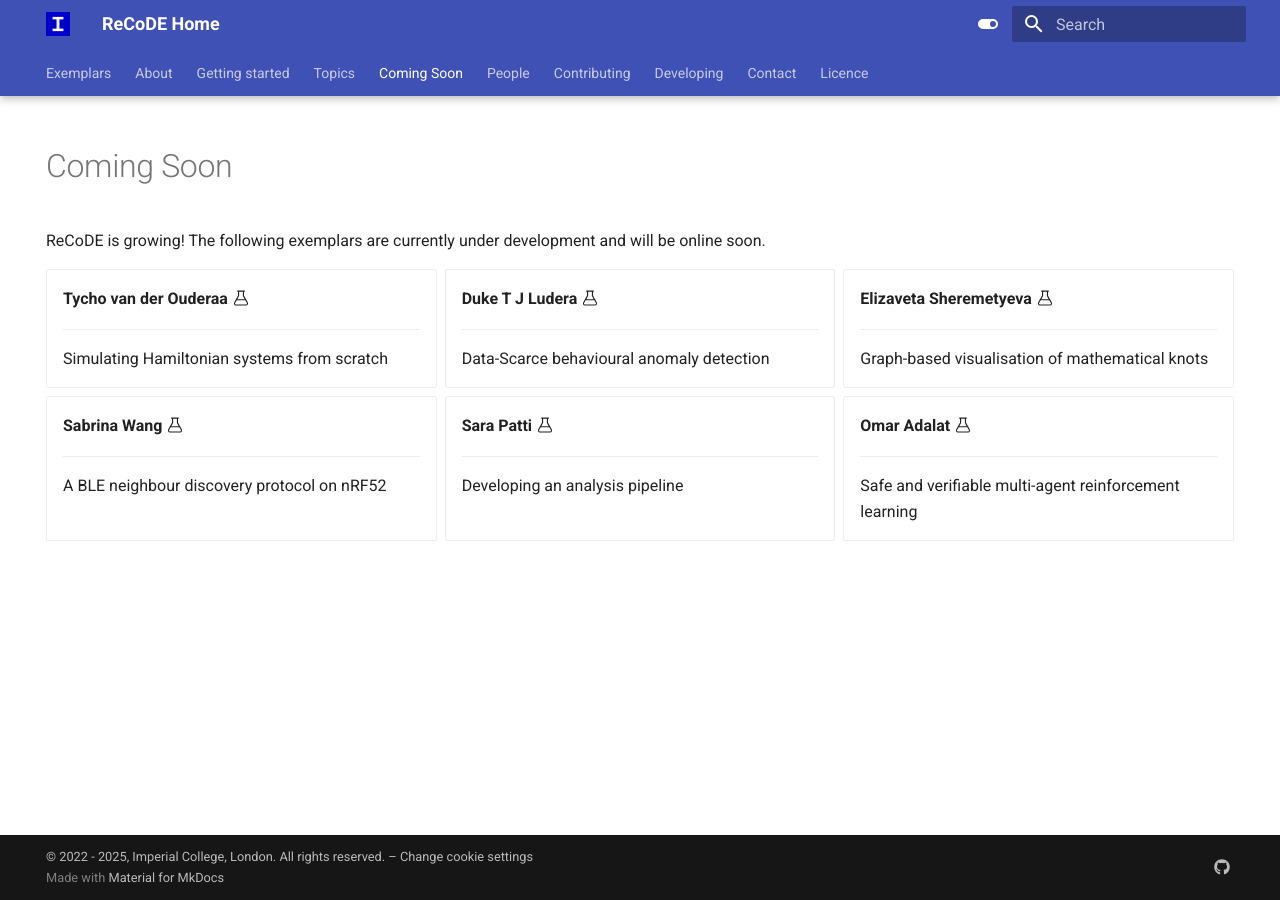
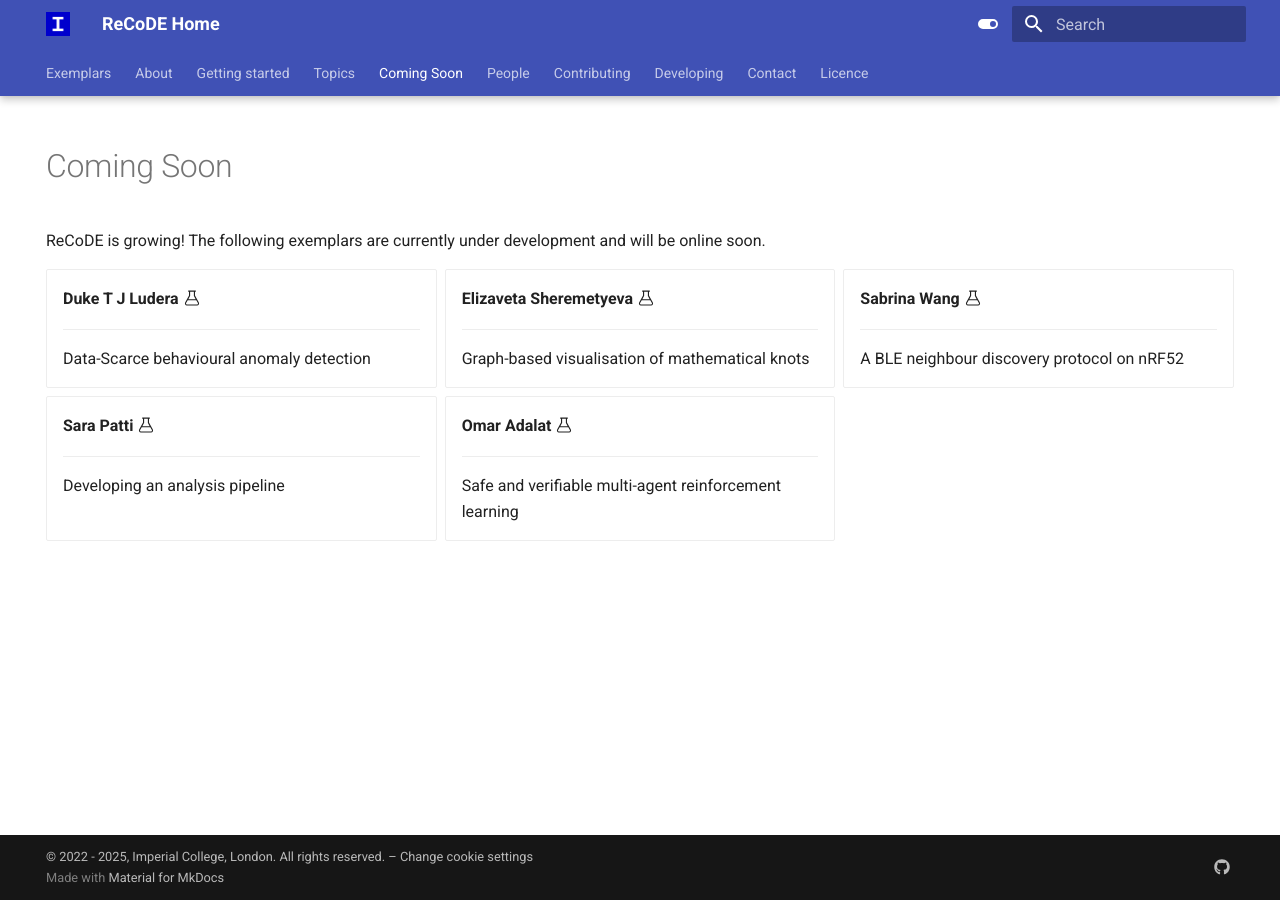
Before and after one commit to ImperialCollegeLondon/ReCoDE-home, an MkDocs documentation site: the page built from docs/coming-soon.md, in a window 1280 px wide. Built offline with MkDocs 1.6.1 and Material for MkDocs 9.7.7, drawn with Linux system fonts in a browser that asks for light colours.

Commit message:
feat: update coming soon

```diff
--- a/docs/coming-soon.md
+++ b/docs/coming-soon.md
@@ -10,11 +10,6 @@ search:
 ReCoDE is growing! The following exemplars are currently under development and will be online soon.
 
 <div class="grid cards" markdown>
-
--  __Tycho van der Ouderaa__ :octicons-beaker-24:
-
-    ---
-    Simulating Hamiltonian systems from scratch
 
 -  __Duke T J Ludera__ :octicons-beaker-24:
 
```
